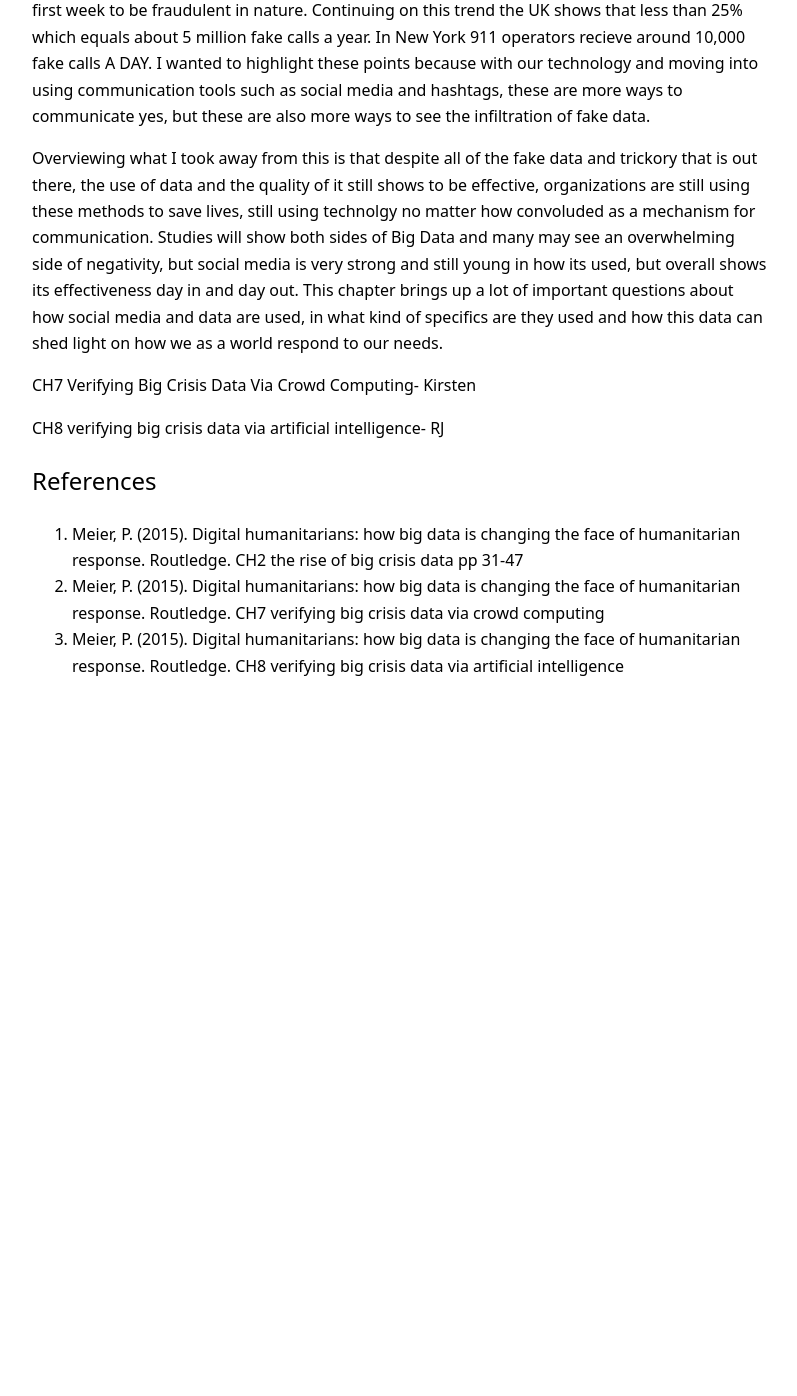
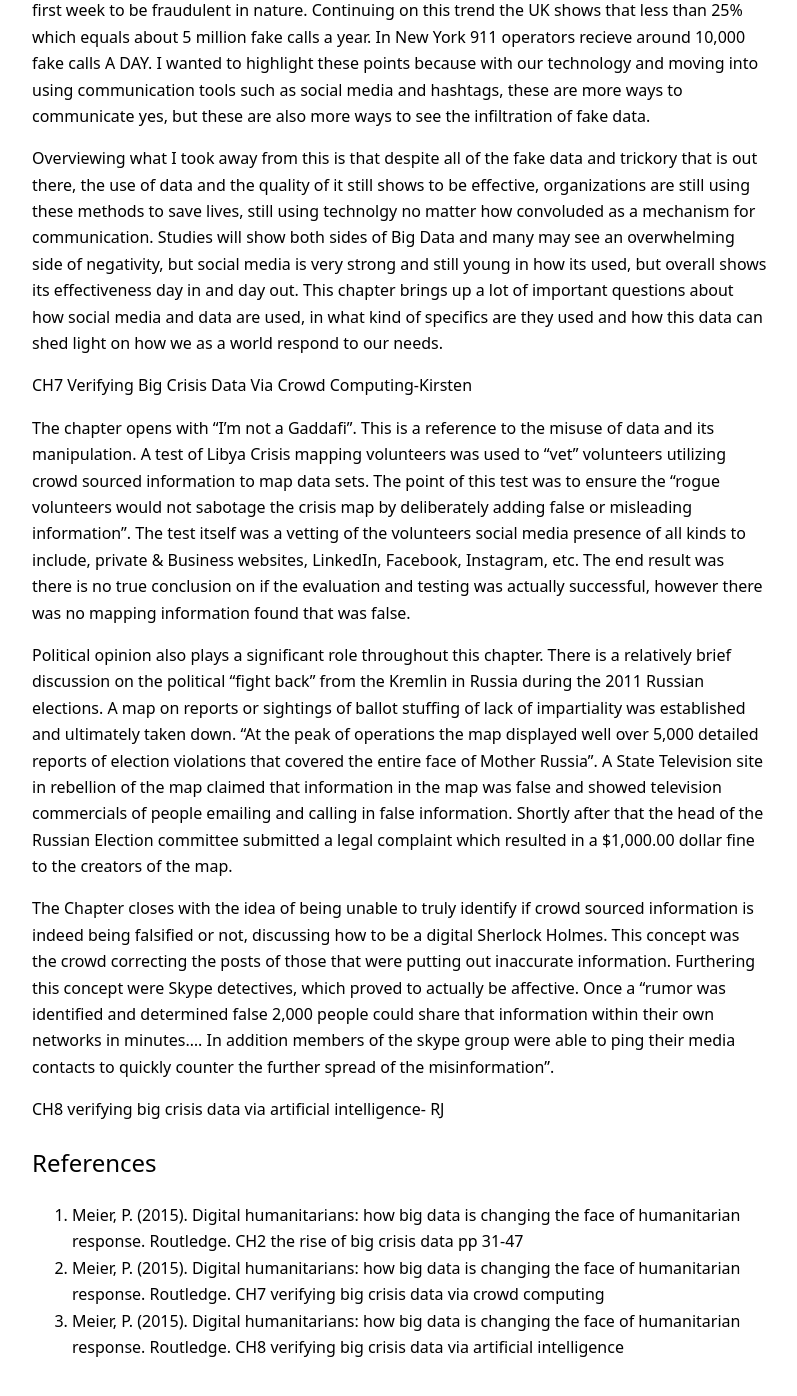
Before and after one commit to RandyWilkinsASU/ddm-textbook-summer-2019, a Jekyll site: the page built from _posts/2019-07-28-ch11-data-quality.md, in a window 1280 px wide and 1400 px high, scrolled down 613 px. Shown: the top 1396 px of the window, without its empty margins (240-1037 px from the left). Built offline with Jekyll 4.4.1, drawn with Linux system fonts in a browser that asks for light colours; our own code applies the rules of GitHub Pages for plain Markdown files; before the commit the page ends 1332 px from its top, so only the background shows below that.

Commit message:
Update 2019-07-28-ch11-data-quality.md

```diff
--- a/_posts/2019-07-28-ch11-data-quality.md
+++ b/_posts/2019-07-28-ch11-data-quality.md
@@ -13,7 +13,14 @@ Overviewing what I took away from this is that despite all of the fake data and
 
 
 
-CH7 Verifying Big Crisis Data Via Crowd Computing- Kirsten
+CH7 Verifying Big Crisis Data Via Crowd Computing-Kirsten
+
+The chapter opens with “I’m not a Gaddafi”. This is a reference to the misuse of data and its manipulation. A test of Libya Crisis mapping volunteers was used to “vet” volunteers utilizing crowd sourced information to map data sets. The point of this test was to ensure the “rogue volunteers would not sabotage the crisis map by deliberately adding false or misleading information”. The test itself was a vetting of the volunteers social media presence of all kinds to include, private & Business websites, LinkedIn, Facebook, Instagram, etc. The end result was there is no true conclusion on if the evaluation and testing was actually successful, however there was no mapping information found that was false.
+
+Political opinion also plays a significant role throughout this chapter. There is a relatively brief discussion on the political “fight back” from the Kremlin in Russia during the 2011 Russian elections. A map on reports or sightings of ballot stuffing of lack of impartiality was established and ultimately taken down. “At the peak of operations the map displayed well over 5,000 detailed reports of election violations that covered the entire face of Mother Russia”. A State Television site in rebellion of the map claimed that information in the map was false and showed television commercials of people emailing and calling in false information. Shortly after that the head of the Russian Election committee submitted a legal complaint which resulted in a $1,000.00 dollar fine to the creators of the map.
+
+The Chapter closes with the idea of being unable to truly identify if crowd sourced information is indeed being falsified or not, discussing how to be a digital Sherlock Holmes. This concept was the crowd correcting the posts of those that were putting out inaccurate information. Furthering this concept were Skype detectives, which proved to actually be affective. Once a “rumor was identified and determined false 2,000 people could share that information within their own networks in minutes…. In addition members of the skype group were able to ping their media contacts to quickly counter the further spread of the misinformation”.
+
 
 CH8 verifying big crisis data via artificial intelligence- RJ
 
```
